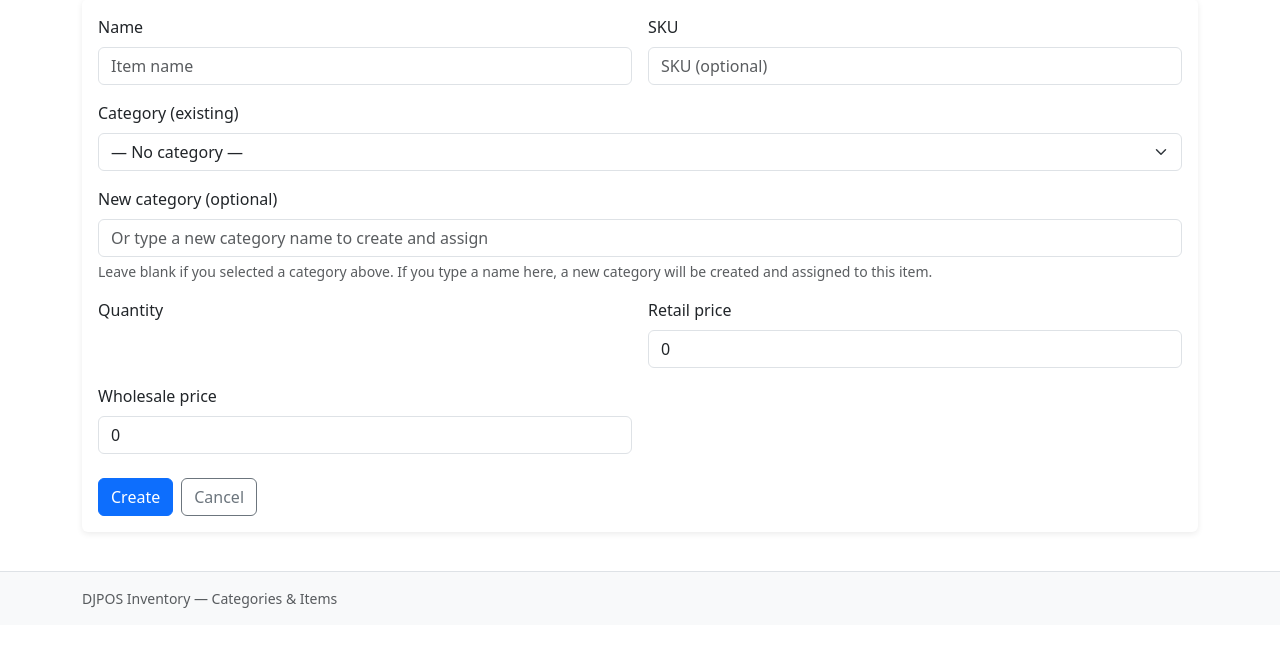
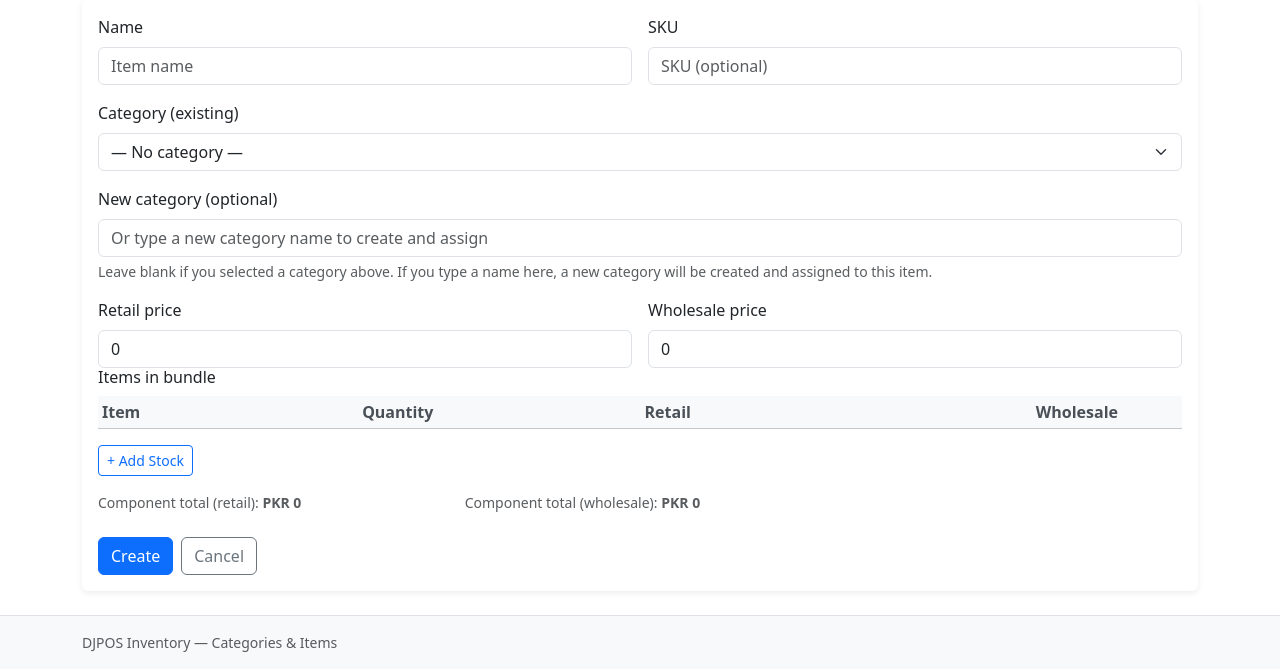
Before and after one commit to altair13421/DjPOS, a Django app: page /inventory/items/new/ in a window 1280 px wide. Shown: the part 175-844 px from the top of the page. Before the commit the page ends 783 px from the top, so only its background shows below. Run offline with Django 5.2, Linux system fonts and the light colour scheme; tables that the repository leaves empty hold one stand-in row (values such as "Sample post"); lists and menus that the app fills with data are empty.

Commit message:
To work on other Device

```diff
--- a/templates/inventory/item_form.html
+++ b/templates/inventory/item_form.html
@@ -46,13 +46,6 @@
           </div>
           {% endif %}
           <div class="col-md-6">
-            <label for="id_quantity" class="form-label">Quantity</label>
-            {{ form.quantity }}
-            {% if form.quantity.errors %}
-              <div class="invalid-feedback d-block">{{ form.quantity.errors.0 }}</div>
-            {% endif %}
-          </div>
-          <div class="col-md-6">
             <label for="id_retail_price" class="form-label">Retail price</label>
             {{ form.retail_price }}
             {% if form.retail_price.errors %}
@@ -67,6 +60,41 @@
             {% endif %}
           </div>
         </div>
+
+        <h6 class="mb-2">Items in bundle</h6>
+        <div id="bundle-items-container" class="mb-3">
+          <div class="table-responsive">
+            <table class="table table-sm" id="bundle-items-table">
+              <thead class="table-light">
+                <tr>
+                  <th>Item</th>
+                  <th class="text-end" style="width: 120px;">Quantity</th>
+                  <th class="text-end">Retail</th>
+                  <th class="text-end">Wholesale</th>
+                  <th style="width: 60px;"></th>
+                </tr>
+              </thead>
+              <tbody id="bundle-items-tbody">
+                <!-- Rows added by JS -->
+              </tbody>
+            </table>
+          </div>
+          <button type="button" class="btn btn-sm btn-outline-primary" id="add-bundle-item-row">+ Add Stock</button>
+        </div>
+
+        <div class="row g-3 mb-3">
+          <div class="col-md-4">
+            <p class="mb-0 small text-muted">Component total (retail): <strong id="component-retail">PKR 0</strong></p>
+          </div>
+          <div class="col-md-4">
+            <p class="mb-0 small text-muted">Component total (wholesale): <strong id="component-wholesale">PKR 0</strong></p>
+          </div>
+        </div>
+
+        <input type="hidden" name="ingredients_json" id="items_json" value="[]">
+
+
+
         <div class="d-flex gap-2 mt-4">
           <button type="submit" class="btn btn-primary">{% if is_edit %}Update{% else %}Create{% endif %}</button>
           <a href="{% url 'inventory:item_list' %}" class="btn btn-outline-secondary">Cancel</a>
@@ -75,3 +103,84 @@
     </div>
   </div>
 {% endblock %}
+
+{% block extra_js %}
+<script>
+(function() {
+  const items = {{ ingredients_json|safe }};
+  const bundleItems = {{ bundle_items_json|safe }};
+
+  function getItemsJson() {
+    const rows = document.querySelectorAll('#bundle-items-tbody tr[data-item-id]');
+    const out = [];
+    rows.forEach(r => {
+      const itemId = r.getAttribute('data-item-id');
+      const qty = parseInt(r.querySelector('input[name="qty"]').value, 10) || 1;
+      if (itemId) out.push({ item_id: parseInt(itemId, 10), quantity: qty });
+    });
+    return out;
+  }
+
+  function updateTotals() {
+    const rows = document.querySelectorAll('#bundle-items-tbody tr[data-item-id]');
+    let retail = 0, wholesale = 0;
+    rows.forEach(r => {
+      const itemId = r.getAttribute('data-item-id');
+      const item = items.find(i => i.id == itemId);
+      const qty = parseInt(r.querySelector('input[name="qty"]').value, 10) || 1;
+      if (item) {
+        retail += parseFloat(item.retail_price || 0) * qty;
+        wholesale += parseFloat(item.wholesale_price || 0) * qty;
+      }
+    });
+    document.getElementById('component-retail').textContent = 'PKR ' + Math.round(retail);
+    document.getElementById('component-wholesale').textContent = 'PKR ' + Math.round(wholesale);
+    document.getElementById('items_json').value = JSON.stringify(getItemsJson());
+  }
+
+  function addRow(data) {
+    const tbody = document.getElementById('bundle-items-tbody');
+    const tr = document.createElement('tr');
+    tr.setAttribute('data-item-id', data ? data.item_id : '');
+    const options = items.map(i =>
+      '<option value="' + i.id + '" data-retail="' + i.retail_price + '" data-wholesale="' + i.wholesale_price + '"' +
+      (data && data.item_id == i.id ? ' selected' : '') + '>' + (i.name || '') + '</option>'
+    ).join('');
+    tr.innerHTML =
+      '<td><select class="form-select form-select-sm item-select" name="item">' +
+      '<option value="">— Select item —</option>' + options + '</select></td>' +
+      '<td class="text-end"><input type="number" class="form-control form-control-sm text-end" name="qty" min="1" value="' + (data ? data.quantity : 1) + '"></td>' +
+      '<td class="text-end line-retail">—</td>' +
+      '<td class="text-end line-wholesale">—</td>' +
+      '<td><button type="button" class="btn btn-sm btn-outline-danger remove-row">×</button></td>';
+    tbody.appendChild(tr);
+
+    const select = tr.querySelector('.item-select');
+    const qtyInput = tr.querySelector('input[name="qty"]');
+    function updateLine() {
+      const opt = select.options[select.selectedIndex];
+      const retail = opt ? parseFloat(opt.getAttribute('data-retail') || 0) : 0;
+      const wholesale = opt ? parseFloat(opt.getAttribute('data-wholesale') || 0) : 0;
+      const qty = parseInt(qtyInput.value, 10) || 1;
+      tr.setAttribute('data-item-id', select.value || '');
+      tr.querySelector('.line-retail').textContent = opt ? 'PKR ' + Math.round(retail * qty) : '—';
+      tr.querySelector('.line-wholesale').textContent = opt ? 'PKR ' + Math.round(wholesale * qty) : '—';
+      updateTotals();
+    }
+    select.addEventListener('change', updateLine);
+    qtyInput.addEventListener('input', updateLine);
+    tr.querySelector('.remove-row').addEventListener('click', () => { tr.remove(); updateTotals(); });
+    updateLine();
+  }
+
+  document.getElementById('add-bundle-item-row').addEventListener('click', () => addRow(null));
+  bundleItems.forEach(bi => addRow({ item_id: bi.item_id, quantity: bi.quantity }));
+  if (bundleItems.length === 0) addRow(null);
+
+  document.getElementById('bundle-form').addEventListener('submit', () => {
+    document.getElementById('items_json').value = JSON.stringify(getItemsJson());
+  });
+})();
+</script>
+
+{% endblock extra_js %}
```
